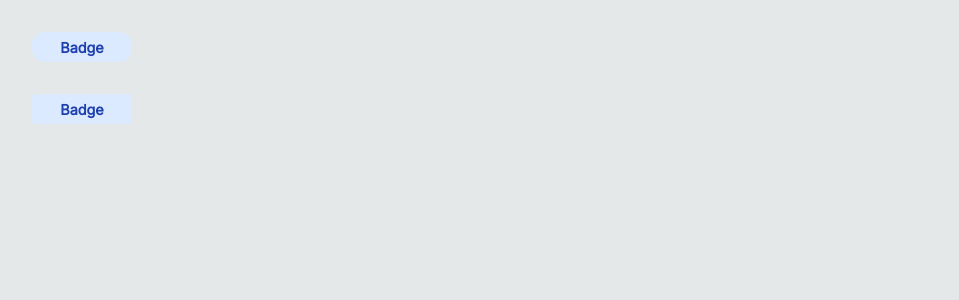
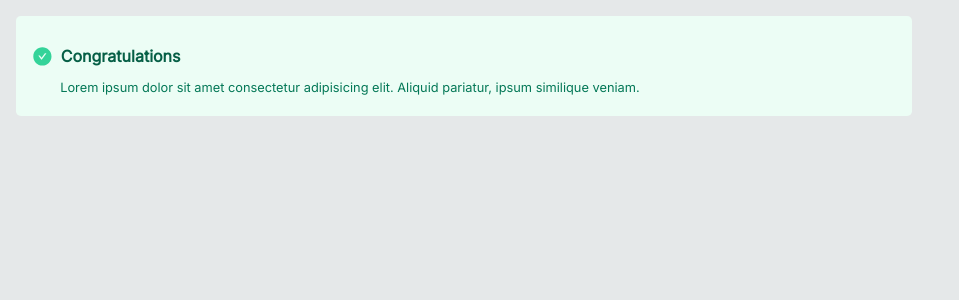
Before and after one commit to SAIDOU11/Library, a React (Vite) app: page / in a window 1280 px wide. Shown: the top 300 px of the page, without its empty margins (0-959 px from the left). Built offline with nearby package versions, Linux system fonts and the light colour scheme.

Commit message:
success banner

```diff
--- a/src/App.jsx
+++ b/src/App.jsx
@@ -1,9 +1,26 @@
-import Badge from './components/Badges/Badge.jsx';
+// import Badge from './components/Badges/Badge.jsx';
+import BannerTitleText from './components/Banners/BannerTitleText.jsx';
+import Banner from './components/Banners/index.jsx';
+import useBoolean from './hooks/useBoolean.jsx';
 
 const App = () => {
+  const [value, setValue] = useBoolean(false);
   return (
     <>
-      <Badge color="blue" pill="pill" square="square" />{' '}
+      {/* <Badge color="blue" pill="pill" square="square" /> */}
+      {value ? (
+        <Banner.Title
+          title="title"
+          singleline="singleline"
+          icon="icon"
+        ></Banner.Title>
+      ) : (
+        <Banner.TitleText
+          title="title"
+          multiline="multiline"
+          icon="icon"
+        ></Banner.TitleText>
+      )}
     </>
   );
 };
--- /dev/null
+++ b/src/components/Banners/Banner.jsx
@@ -0,0 +1,13 @@
+import { createContext } from 'react';
+
+const BannerContext = createContext();
+
+const Banner = ({ children }) => {
+  return (
+    <BannerContext.Provider>
+      <div className="menu-banner"> {children}</div>
+    </BannerContext.Provider>
+  );
+};
+
+export { Banner, BannerContext };
--- /dev/null
+++ b/src/components/Banners/BannerTitle.jsx
@@ -0,0 +1,19 @@
+import { AiFillCheckCircle } from 'react-icons/ai';
+import classNames from 'classnames';
+
+const BannerTitle = ({ icon, singleline, title }) => {
+  const successTitle = `success-${title}`;
+  const successIcon = `success-${icon}`;
+  const singlelineTitle = `${singleline}`;
+
+  const backgroungTitle = classNames(successTitle, singlelineTitle);
+  const allClassesIcon = classNames(icon, successIcon);
+
+  return (
+    <div className={backgroungTitle}>
+      <AiFillCheckCircle className={allClassesIcon} /> Congratulations
+    </div>
+  );
+};
+
+export default BannerTitle;
--- /dev/null
+++ b/src/components/Banners/BannerTitleText.jsx
@@ -0,0 +1,25 @@
+import { AiFillCheckCircle } from 'react-icons/ai';
+import classNames from 'classnames';
+
+const BannerTitleText = ({ icon, title, multiline }) => {
+  const successTitle = `success-${title}`;
+  const successIcon = `success-${icon}`;
+  const multilineTitle = `${multiline}`;
+
+  const backgroungTitle = classNames(successTitle, multilineTitle);
+  const allClassesIcon = classNames(icon, successIcon);
+  return (
+    <div className={backgroungTitle}>
+      <h4>
+        <AiFillCheckCircle className={allClassesIcon} /> Congratulations
+      </h4>
+
+      <p>
+        Lorem ipsum dolor sit amet consectetur adipisicing elit. Aliquid
+        pariatur, ipsum similique veniam.
+      </p>
+    </div>
+  );
+};
+
+export default BannerTitleText;
--- /dev/null
+++ b/src/components/Banners/index.jsx
@@ -0,0 +1,8 @@
+import { Banner } from './Banner.jsx';
+import BannerTitle from './BannerTitle.jsx';
+import BannerTitleText from './BannerTitleText.jsx';
+
+Banner.Title = BannerTitle;
+Banner.TitleText = BannerTitleText;
+
+export default Banner;
--- /dev/null
+++ b/src/hooks/useBoolean.jsx
@@ -0,0 +1,8 @@
+import { useState } from 'react';
+
+const useBoolean = (initialValue = false) => {
+  const [value, setValue] = useState(initialValue);
+  return [value];
+};
+
+export default useBoolean;
--- a/src/index.css
+++ b/src/index.css
@@ -86,13 +86,20 @@ body {
   border-radius: 0.3em;
   width: 896px;
   display: flex;
-  align-items: center;
+  flex-direction: column;
+  justify-content: center;
   padding: 1em;
   margin: 1em;
 }
 
 .multiline {
   height: 100px;
+}
+
+h4 {
+  display: flex;
+  align-items: center;
+  margin-bottom: 0;
 }
 
 .multiline p {
@@ -119,6 +126,7 @@ body {
 }
 .success-title p {
   color: #047857;
+  margin-left: 2.2em;
 }
 
 .warning-title,
```
